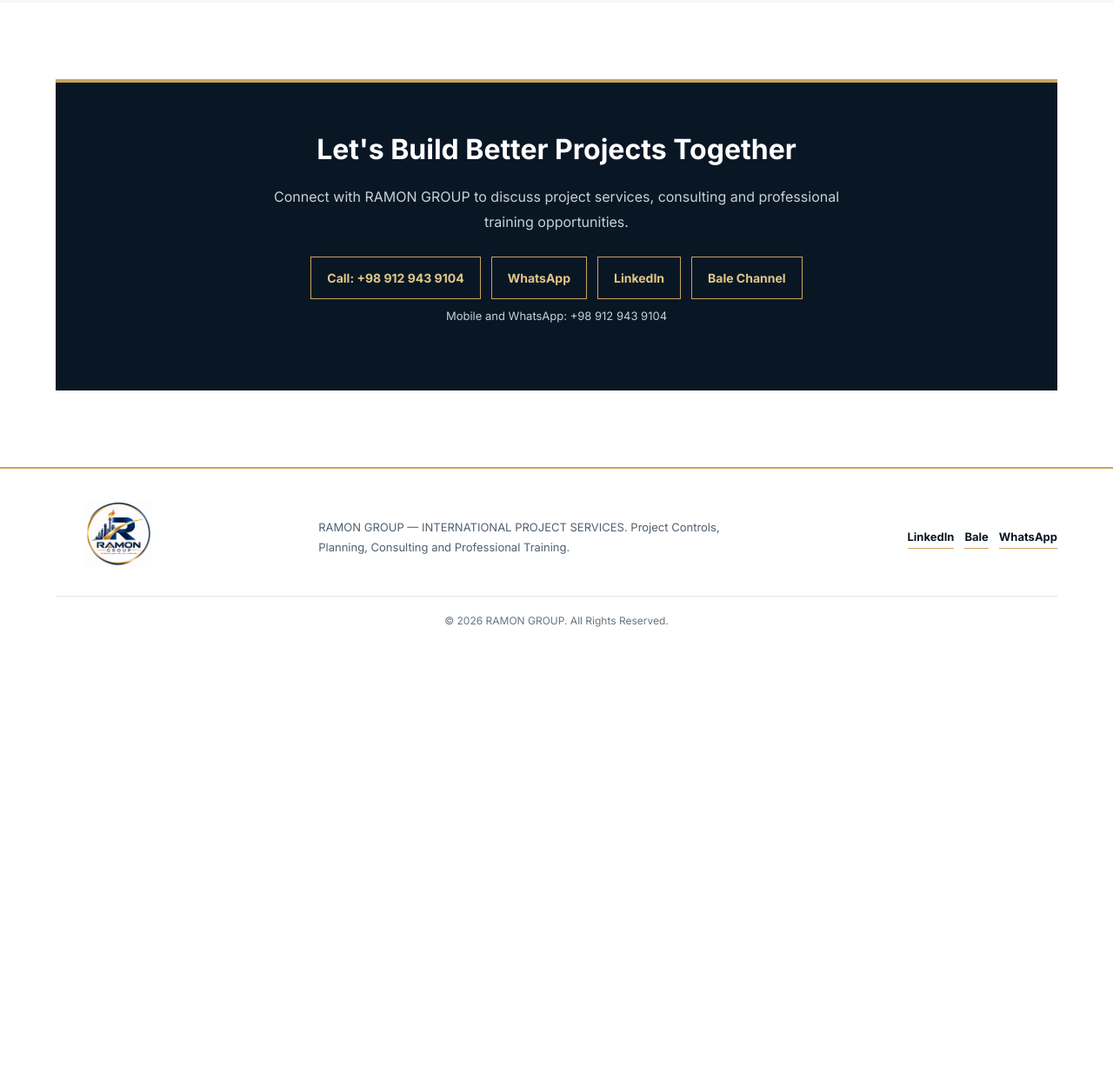
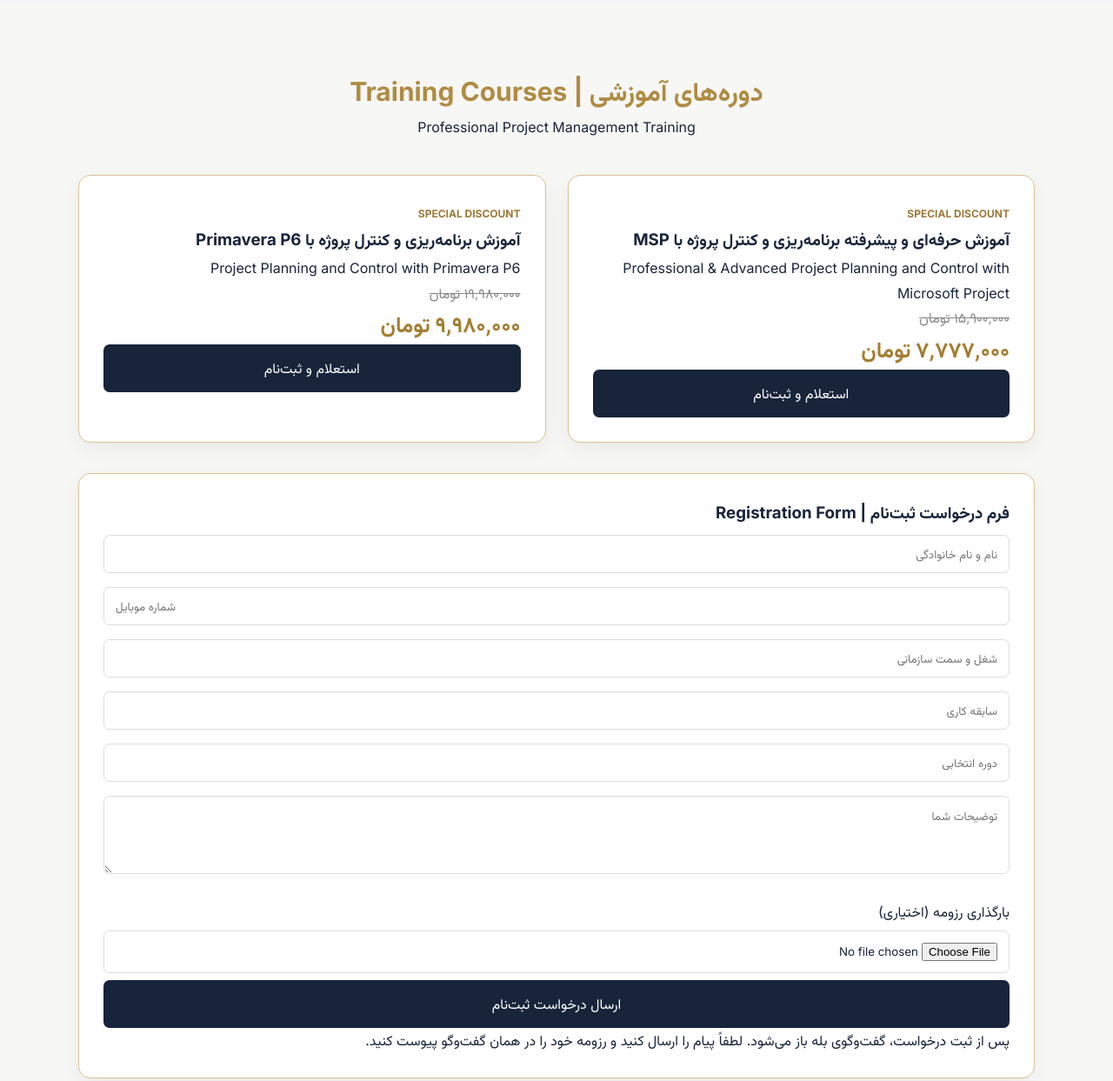
Before and after one commit to learningplanning402-del/learning-planning, a plain HTML site: page index.html in a window 1280 px wide. Shown: the part 3342-4585 px from the top of the page at 87% size. Before the commit the page ends 4087 px from the top, so only its background shows below. Drawn offline with Linux system fonts and the light colour scheme.

Commit message:
Update index.html

```diff
--- a/index.html
+++ b/index.html
@@ -676,7 +676,168 @@ section{padding:65px 0}
 </div>
 </section>
 
-<section class="contact" id="contact">
+
+<section class="courses" id="courses">
+  <div class="container">
+    <div class="section-title">
+      <h2>دوره‌های آموزشی | Training Courses</h2>
+      <p>Professional Project Management Training</p>
+    </div>
+
+    <div class="course-grid">
+      <div class="course-card">
+        <span class="course-tag">SPECIAL DISCOUNT</span>
+        <h3>آموزش حرفه‌ای و پیشرفته برنامه‌ریزی و کنترل پروژه با MSP</h3>
+        <p>Professional & Advanced Project Planning and Control with Microsoft Project</p>
+        <p class="old-price">۱۵٬۹۰۰٬۰۰۰ تومان</p>
+        <p class="new-price">۷٬۷۷۷٬۰۰۰ تومان</p>
+        <button type="button" onclick="selectCourse('MSP','۷٬۷۷۷٬۰۰۰ تومان')">استعلام و ثبت‌نام</button>
+      </div>
+
+      <div class="course-card">
+        <span class="course-tag">SPECIAL DISCOUNT</span>
+        <h3>آموزش برنامه‌ریزی و کنترل پروژه با Primavera P6</h3>
+        <p>Project Planning and Control with Primavera P6</p>
+        <p class="old-price">۱۹٬۹۸۰٬۰۰۰ تومان</p>
+        <p class="new-price">۹٬۹۸۰٬۰۰۰ تومان</p>
+        <button type="button" onclick="selectCourse('Primavera P6','۹٬۹۸۰٬۰۰۰ تومان')">استعلام و ثبت‌نام</button>
+      </div>
+    </div>
+
+    <div class="registration-box" id="registration">
+      <h3>فرم درخواست ثبت‌نام | Registration Form</h3>
+      <form id="courseForm">
+        <input id="studentName" type="text" placeholder="نام و نام خانوادگی" required>
+        <input id="studentPhone" type="tel" placeholder="شماره موبایل" required>
+        <input id="studentJob" type="text" placeholder="شغل و سمت سازمانی">
+        <input id="studentExperience" type="text" placeholder="سابقه کاری">
+        <input id="selectedCourse" type="text" placeholder="دوره انتخابی" readonly required>
+        <textarea id="studentDescription" placeholder="توضیحات شما"></textarea>
+        <label for="studentFile">بارگذاری رزومه (اختیاری)</label>
+        <input id="studentFile" type="file" accept=".pdf,.doc,.docx">
+        <button type="submit">ارسال درخواست ثبت‌نام</button>
+      </form>
+      <p>پس از ثبت درخواست، گفت‌وگوی بله باز می‌شود. لطفاً پیام را ارسال کنید و رزومه خود را در همان گفت‌وگو پیوست کنید.</p>
+    </div>
+  </div>
+</section>
+
+<style>
+.courses {
+  padding: 75px 20px;
+  background: #f7f7f5;
+  color: #17243a;
+  direction: rtl;
+}
+.courses .container {
+  max-width: 1100px;
+  margin: auto;
+}
+.courses .section-title {
+  text-align: center;
+  margin-bottom: 40px;
+}
+.courses .section-title h2 {
+  color: #b08b43;
+  font-size: 30px;
+}
+.course-grid {
+  display: grid;
+  grid-template-columns: repeat(auto-fit,minmax(280px,1fr));
+  gap: 25px;
+}
+.course-card, .registration-box {
+  background: white;
+  border: 1px solid #d9c18e;
+  border-radius: 14px;
+  padding: 28px;
+  box-shadow: 0 8px 25px rgba(0,0,0,.06);
+}
+.course-card h3 {
+  line-height: 1.9;
+}
+.course-tag {
+  color: #9c7835;
+  font-size: 12px;
+  font-weight: bold;
+}
+.old-price {
+  color: #888;
+  text-decoration: line-through;
+}
+.new-price {
+  color: #a47d31;
+  font-size: 25px;
+  font-weight: bold;
+}
+.course-card button, .registration-box button {
+  background: #17243a;
+  color: white;
+  border: 0;
+  padding: 13px 22px;
+  border-radius: 7px;
+  cursor: pointer;
+  width: 100%;
+}
+.registration-box {
+  margin-top: 35px;
+}
+.registration-box input, .registration-box textarea {
+  box-sizing: border-box;
+  width: 100%;
+  padding: 13px;
+  margin: 8px 0;
+  border: 1px solid #ddd;
+  border-radius: 7px;
+  font-family: inherit;
+}
+.registration-box textarea {
+  min-height: 90px;
+}
+.registration-box label {
+  display: block;
+  margin-top: 12px;
+}
+@media(max-width:600px) {
+  .courses .section-title h2 {font-size: 23px;}
+}
+</style>
+
+<script>
+function selectCourse(name, price) {
+  document.getElementById('selectedCourse').value =
+    name + ' - ' + price;
+  document.getElementById('registration').scrollIntoView({
+    behavior: 'smooth'
+  });
+}
+
+document.getElementById('courseForm').addEventListener('submit', function(e) {
+  e.preventDefault();
+
+  const name = document.getElementById('studentName').value;
+  const phone = document.getElementById('studentPhone').value;
+  const job = document.getElementById('studentJob').value;
+  const experience = document.getElementById('studentExperience').value;
+  const course = document.getElementById('selectedCourse').value;
+  const description = document.getElementById('studentDescription').value;
+
+  const message =
+    'درخواست ثبت‌نام دوره RAMON GROUP%0A' +
+    'نام: ' + encodeURIComponent(name) + '%0A' +
+    'موبایل: ' + encodeURIComponent(phone) + '%0A' +
+    'شغل: ' + encodeURIComponent(job) + '%0A' +
+    'سابقه کاری: ' + encodeURIComponent(experience) + '%0A' +
+    'دوره: ' + encodeURIComponent(course) + '%0A' +
+    'توضیحات: ' + encodeURIComponent(description);
+
+  window.open('https://ble.ir/ramongroup402', '_blank');
+  alert('گفت‌وگوی بله باز می‌شود. لطفاً متن زیر را کپی و ارسال کنید:\n\n' +
+    decodeURIComponent(message.replace(/%0A/g, '\n')));
+});
+</script>
+
+  <section class="contact" id="contact">
 <div class="container">
 
 <div class="contact-panel">
```
